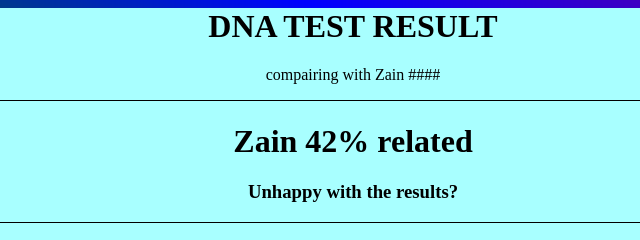
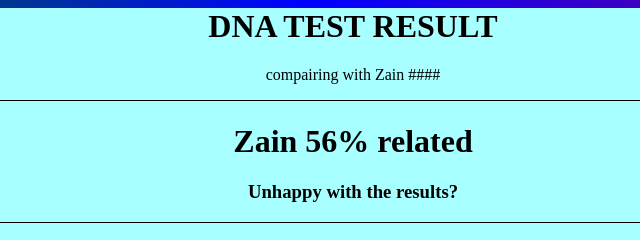
Before and after one commit to Galytextheai/click-me.gethub.io, a plain HTML site: page index.html in a window 1280 px wide. Both pictures are taken after a click on the button "show results". Shown: the top 240 px of the page, 287-927 px from the left. Drawn offline with Linux system fonts and the light colour scheme.

Commit message:
Update index.html

```diff
--- a/index.html
+++ b/index.html
@@ -14,7 +14,7 @@ document.getElementById("hb").style = "display:none;"
 <p>compairing with Zain ####</p>
 <button onclick="show()" id="hb">show results</button>
 <div style="display:none;" id="hc">
-    <h1>Zain 42% related</h1>
+    <h1>Zain 56% related</h1>
     <h3>Unhappy with the results?</h3></div>
 </center></div>
 <center><span>(C)ftd.co</span></center>
```
